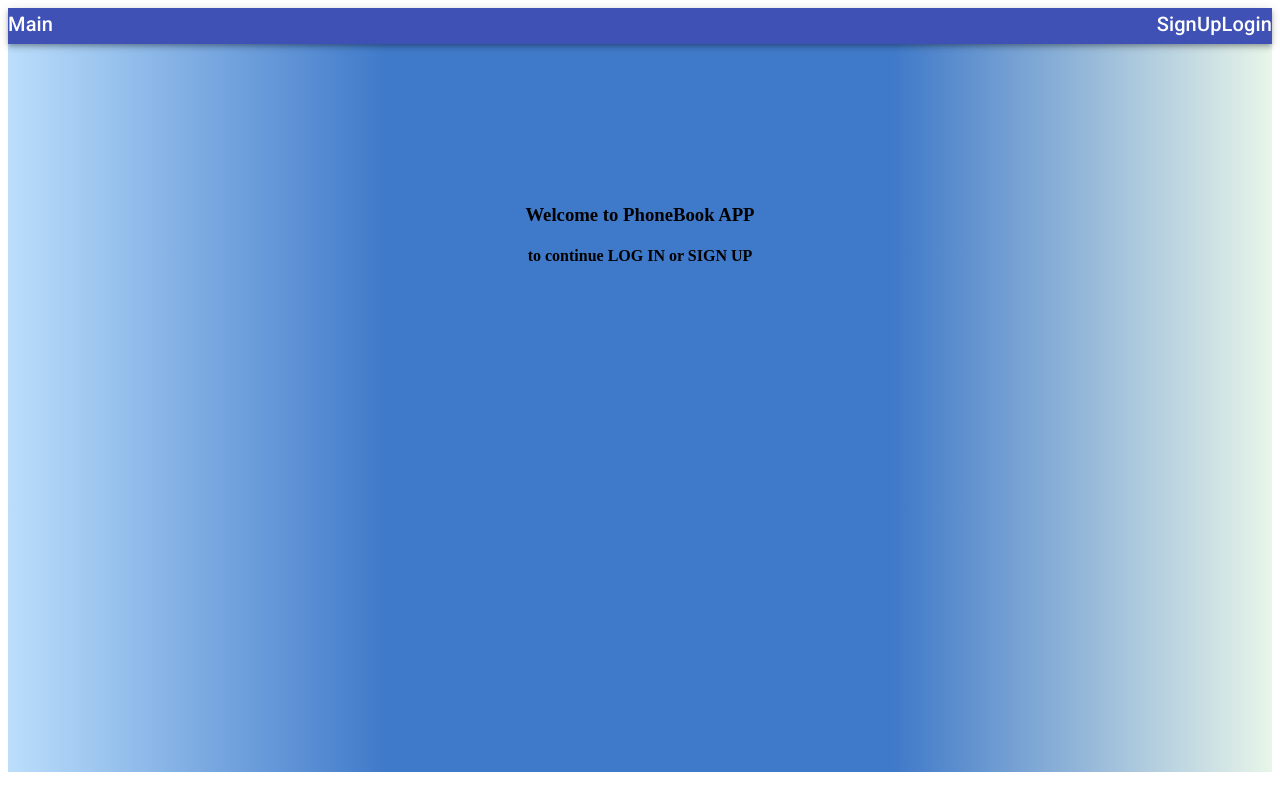
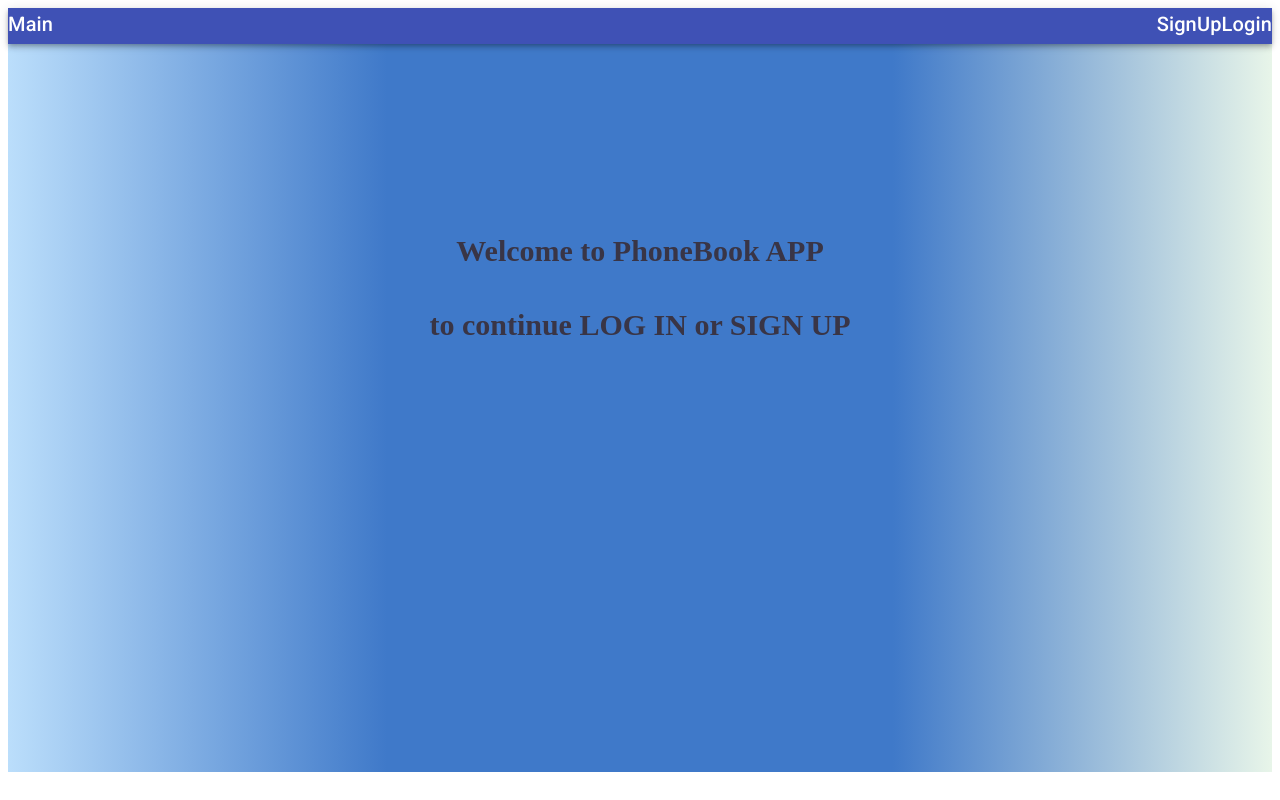
Before and after one commit to yuriev-yuriy/goit-react-hw-08-phonebook, a React (Create React App) app: page / in a window 1280 px wide. Built offline with nearby package versions, Linux system fonts and the light colour scheme.

Commit message:
add min styles

```diff
--- a/src/view/MainView.js
+++ b/src/view/MainView.js
@@ -6,6 +6,7 @@ const wrapper = {
   height: '91vh',
 };
 const center = {
+  paddingTop: '20vh',
   textAlign: 'center',
   width: '40vw',
   backgroundColor: '#3f79c9',
@@ -20,7 +21,8 @@ const otherSide = {
   background: 'linear-gradient(0.25turn, #3f79c9, #e8f5e9)',
 };
 const content = {
-  marginTop: '20vh',
+  color: '#393546',
+  fontSize: 30,
 };
 const MainView = () => {
   return (
@@ -28,7 +30,7 @@ const MainView = () => {
       <div style={side}></div>
       <div style={center}>
         <h3 style={content}>Welcome to PhoneBook APP</h3>
-        <h4>to continue LOG IN or SIGN UP</h4>
+        <h4 style={content}>to continue LOG IN or SIGN UP</h4>
       </div>
       <div style={otherSide}></div>
     </div>
```
Also changed, not shown: 1 other file (tests, documents, lock files or other folders).
